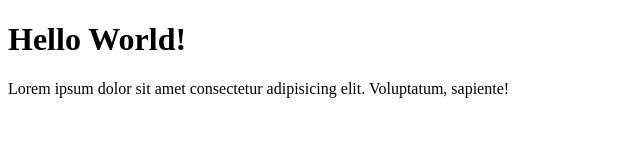
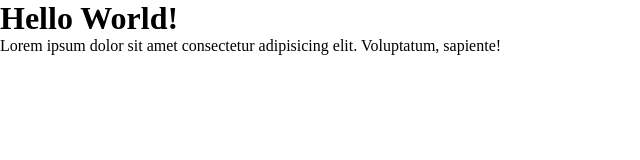
Before and after one commit to rohini-200416/FSD-, a plain HTML site: page index.html in a window 1280 px wide. Shown: the whole page, without its empty margins (0-640 px from the left). Drawn offline with Linux system fonts and the light colour scheme.

Commit message:
Script file stylesheet ,ss is linked to html

```diff
--- a/index.html
+++ b/index.html
@@ -4,6 +4,7 @@
     <meta charset="UTF-8">
     <meta name="viewport" content="width=device-width, initial-scale=1.0">
     <title>Document</title>
+    <link rel="stylesheet" href="style.css">
 </head>
 <body>
     <h1>Hello World!</h1>
--- /dev/null
+++ b/scripts.js
@@ -0,0 +1 @@
+console.log("Hello World!")
--- /dev/null
+++ b/style.css
@@ -0,0 +1,4 @@
+*{
+    margin: 0px;
+    padding: 0px;
+}
```
